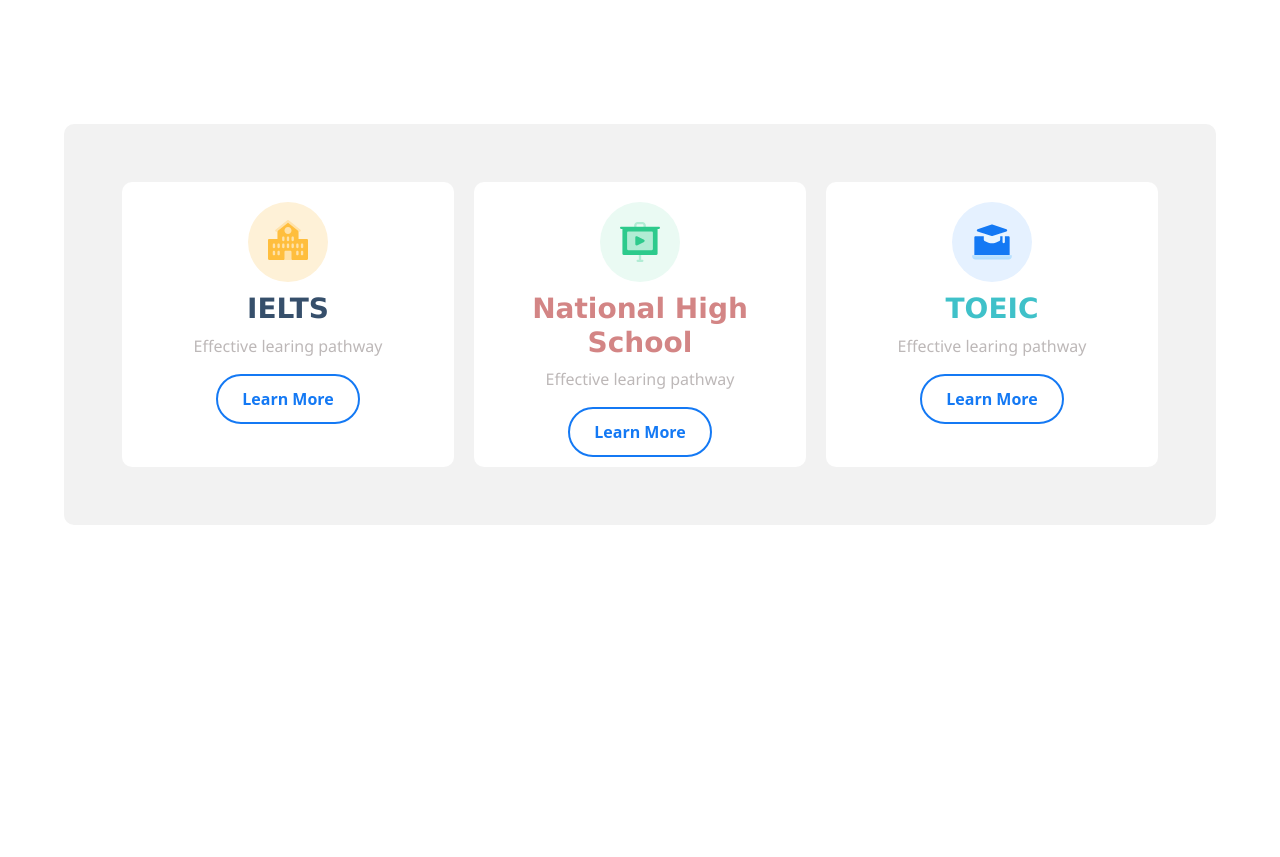
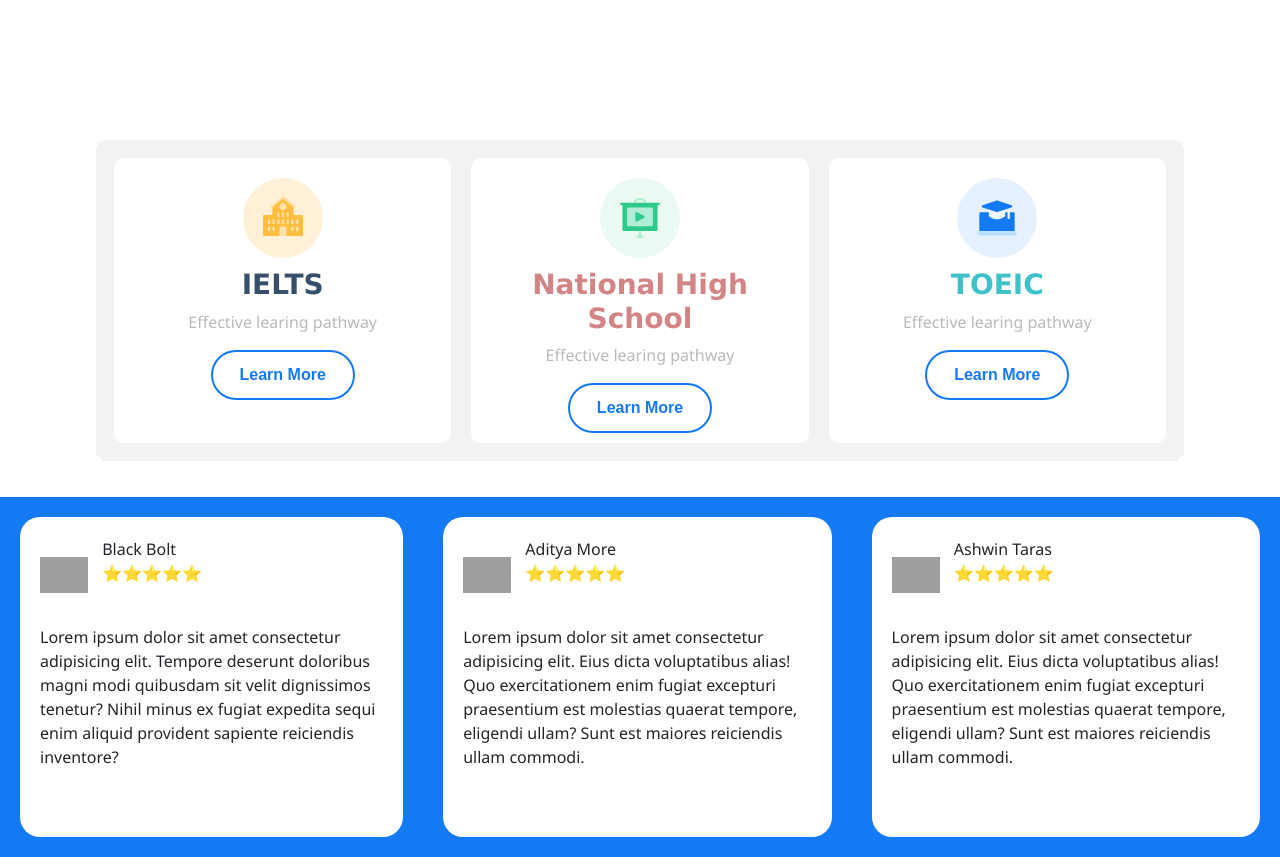
Before and after one commit to BlackBolt2003/PREP.VN-Redesigned-, a plain HTML site: page index.html in a window 1280 px wide. Shown: the part 740-1597 px from the top of the page. Before the commit the page ends 1409 px from the top, so only its background shows below. Drawn offline with nearby package versions, Linux system fonts and the light colour scheme; grey boxes are pictures that could not be loaded.

Commit message:
added animated cards

```diff
--- a/css/styles.css
+++ b/css/styles.css
@@ -44,110 +44,134 @@ body {
 #intro-container{
   /* margin-top: 9rem; */
   height: 90vh;
-  padding: 9rem 0;
+  padding: 10rem 0;
 }
 
 #school-section{
-  padding: 9rem 0;
+  padding: 10rem 0 1rem;
 }
+
 /* text-styling below:*/
+
 .grey-text{
   color: rgb(189, 184, 184);
 }
+
 .title{
-  font-family: 'Open Sans', sans-serif;
-  font-weight:bolder;
+  /* font-family: 'Open Sans', sans-serif; */
+  font-family: 'Montserrat', sans-serif;
+  font-weight:900;
 }
+
 /* text-styling end*/
 
+/* Intro section below */
 .intro-img-grp{
   height: 241px;
   margin: 10px;
   width: 100px;
   background-color: green;
 }
+
 .circle-img{
   border-radius: 50%;
 }
+
 .intro-first{
   border-top-right-radius: 50%;
   border-bottom-right-radius: 50%;
   border-top-left-radius: 20px;
   border-bottom-left-radius: 20px;
 }
+
 .intro-fourth{
    border-top-right-radius: 20px;
   border-bottom-right-radius: 100%;
   border-top-left-radius: 20px;
   border-bottom-left-radius: 20px;
 }
+
 .intro-section-btn{
   padding: 10px 10px;
   margin: 10px;
 }
+
 .join-with-us{
   height: 50px;
   width: 9rem;
   border-radius: 25px;
   border: none;
   color: white;
-  font-family:'Open Sans', sans-serif;
+  /* font-family:'Open Sans', sans-serif; */
+  font-family: 'Montserrat-Bold', sans-serif;
   font-weight:700;
   border: 2px solid #1479f4;
   background-color:#1479f4;
   transition: all 0.15s;
 }
+
 .join-with-us:hover{
   color: #1479f4;
   background-color: white;
   font-weight: 700;
 }
+
 .learn-more{
   height: 50px;
   width: 9rem;
   border-radius: 25px;
   border: 2px solid #1479f4; ;
   color: #1479f4;
-  font-family:'Open Sans', sans-serif;
+  /* font-family:'Open Sans', sans-serif; */
+  font-family: 'Montserrat-Bold', sans-serif;
   font-weight:700;
   background-color: white;
   transition: all 0.15s;
 }
+
 .learn-more:hover{
   background-color: #1479f4;
   color: white;
 }
+
 .intro-stats{
   margin: 30px auto 0px;
   display: flex;
   justify-content: space-evenly;
 }
+
 .intro-stats span h3, .intro-stats span p{
   font-weight: 700;
 }
+
 /* School section below */
+
 .greybox{
-  padding: 3rem;
+  padding: 0.5rem;
   position: relative;
-  width: 90vw;
+  width: 85vw;
   margin: 0 auto;
   background-color: hsl(0, 0%, 95%);
   text-align: center;
   border-radius: 10px;
 }
+
 .greybox img{
   position: relative;
   margin: 0 auto;
   padding: 10px;
 }
+
 .greybox .row{
   display: flex;
   justify-content: space-around;
 }
+
 .greybox h3{
   font-family: 'Lucida Sans', 'Lucida Sans Regular', 'Lucida Grande', 'Lucida Sans Unicode', Geneva, Verdana, sans-serif;
   font-weight:600;
 }
+
 .greybox .col{
   background-color: white;
   margin: 10px;
@@ -155,6 +179,63 @@ body {
   border-radius: 10px;
   transition: all 0.5s;
 }
+
 .greybox .col:hover{
   transform: translateY(-10px);
+  box-shadow: 10px 5px 5px #989898;
 }
+
+/* Testimonial section below */
+
+#testimonial-section{
+  /* min-height: 100vh; */
+  background-color: #1479f4;
+}
+
+.testimonial-container{
+  margin: 20px 0px 0px;
+  display: flex;
+  flex-direction: row;
+}
+
+.testimonial img{
+  width: 3rem;
+  margin: 0 10px 0 0;
+}
+
+.testimonial-info{
+  display: inline-block;
+  padding-bottom: 40px;
+}
+.testimonial{
+  height: 20rem;
+  border-radius: 20px;
+  background-color: white;
+  padding: 20px;
+  margin: 20px;
+  display: inline-block;
+  /* height: max-content; */
+}
+
+/* Animations */
+
+.hidden{
+opacity: 0;
+filter: blur(10px);
+transform: translateX(-100%);
+transition: all 1s;
+}
+
+.show{
+opacity: 1;
+filter: blur(0);
+transform: translateX(0);
+}
+
+.testimonial:nth-child(2){
+  transition-delay: 400ms;
+}
+
+.testimonial:nth-child(3){
+  transition-delay: 600ms;
+}
--- a/index.html
+++ b/index.html
@@ -7,12 +7,21 @@
     <title>PREP.VN</title>
 
     <!-- Google Fonts -->
+
+    <link rel="preconnect" href="https://fonts.googleapis.com">
+  <link rel="preconnect" href="https://fonts.gstatic.com" crossorigin>
+  <link href="https://fonts.googleapis.com/css2?family=Montserrat&display=swap" rel="stylesheet">
+
     <link rel="preconnect" href="https://fonts.googleapis.com" />
     <link rel="preconnect" href="https://fonts.gstatic.com" crossorigin />
     <link
       href="https://fonts.googleapis.com/css2?family=Noto+Sans:wght@100;200;300;400;500;600;700;800;900&display=swap"
       rel="stylesheet"
     />
+
+    <link rel="preconnect" href="https://fonts.googleapis.com">
+    <link rel="preconnect" href="https://fonts.gstatic.com" crossorigin>
+    <link href="https://fonts.googleapis.com/css2?family=Open+Sans&display=swap" rel="stylesheet">
 
     <!-- Bootstrap CSS -->
 
@@ -22,14 +31,6 @@
       integrity="sha384-gH2yIJqKdNHPEq0n4Mqa/HGKIhSkIHeL5AyhkYV8i59U5AR6csBvApHHNl/vI1Bx"
       crossorigin="anonymous"
     />
-
-    <!-- Bootstrap JS -->
-
-    <script
-      src="https://cdn.jsdelivr.net/npm/bootstrap@5.2.0/dist/js/bootstrap.bundle.min.js"
-      integrity="sha384-A3rJD856KowSb7dwlZdYEkO39Gagi7vIsF0jrRAoQmDKKtQBHUuLZ9AsSv4jD4Xa"
-      crossorigin="anonymous"
-    ></script>
 
     <!-- CSS Stylesheet -->
 
@@ -74,7 +75,9 @@
         </nav>
       </div>
     </section>
+
     <!-- INTRO SECTION -->
+
     <section id="intro">
       <div id="intro-container" class="container text-center">
           <div class="row">
@@ -129,7 +132,9 @@
             </div>
           </div>
   </section>
+
   <!-- SCHOOL SECTION -->
+
   <section id="school-section">
       <div class="greybox">
           <div class="container">
@@ -156,10 +161,57 @@
           </div>
       </div>
   </section>
+
+  <!-- TESTIMONIAL SECTION -->
+  <section id="testimonial-section">
+    <div class="testimonial-container">
+      <div class="testimonial hidden">
+        <img src="https://cdn.pixabay.com/photo/2015/10/05/22/37/blank-profile-picture-973460_1280.png" alt="">
+        <div class="testimonial-info">
+          <div class="name"> Black Bolt</div>
+          <div class="stars">⭐⭐⭐⭐⭐</div>
+        </div>
+          <p>Lorem ipsum dolor sit amet consectetur adipisicing elit. Tempore deserunt doloribus magni modi quibusdam sit velit dignissimos tenetur? Nihil minus ex fugiat expedita sequi enim aliquid provident sapiente reiciendis inventore?</p>
+      </div>
+      <div class="testimonial hidden">
+        <img src="https://cdn.pixabay.com/photo/2015/10/05/22/37/blank-profile-picture-973460_1280.png" alt="">
+        <div class="testimonial-info">
+            <div class="name"> Aditya More</div>
+            <div class="stars">⭐⭐⭐⭐⭐</div>
+        </div>
+          <p>Lorem ipsum dolor sit amet consectetur adipisicing elit. Eius dicta voluptatibus alias! Quo exercitationem enim fugiat excepturi praesentium est molestias quaerat tempore, eligendi ullam? Sunt est maiores reiciendis ullam commodi.</p>
+      </div>
+      <div class="testimonial hidden">
+        <img src="https://cdn.pixabay.com/photo/2015/10/05/22/37/blank-profile-picture-973460_1280.png" alt="">
+        <div class="testimonial-info">
+          <div class="name"> Ashwin Taras</div>
+          <div class="stars">⭐⭐⭐⭐⭐</div>
+        </div>
+          <p>Lorem ipsum dolor sit amet consectetur adipisicing elit. Eius dicta voluptatibus alias! Quo exercitationem enim fugiat excepturi praesentium est molestias quaerat tempore, eligendi ullam? Sunt est maiores reiciendis ullam commodi.</p>
+      </div>
+    </div>
+  </section>
+
+  <!-- PRESS IMAGES SECTIONS -->
+
+  <section id="press-img">
+
+  </section>
+
+  <!-- FOOTER -->
+
+  <section id="footer">
+
+  </section>
+
   <!-- Bootstrap AND jQuery -->
+
   <script src="https://cdn.jsdelivr.net/npm/bootstrap@5.2.2/dist/js/bootstrap.bundle.min.js" integrity="sha384-OERcA2EqjJCMA+/3y+gxIOqMEjwtxJY7qPCqsdltbNJuaOe923+mo//f6V8Qbsw3" crossorigin="anonymous"></script>
   <script src="https://ajax.googleapis.com/ajax/libs/jquery/3.6.1/jquery.min.js"></script>
+
   <!-- EXTERNAL JS FILE -->
+
   <script src="index.js"></script>
+
   </body>
 </html>
--- a/index.js
+++ b/index.js
@@ -0,0 +1,17 @@
+// testimonial section animation:
+const observer = new IntersectionObserver((entries)=>{
+    entries.forEach((entry)=>{
+        console.log(entry);
+        if(entry.isIntersecting){
+            entry.target.classList.add('show') //applies animation when visible and shows it
+        }
+        else{
+            entry.target.classList.remove('show'); //removes it when it is not visibile
+        }
+    });
+});
+
+const hiddenElements = document.querySelectorAll('.hidden');
+
+hiddenElements.forEach((el)=>observer.observe(el)); //observe all hidden elements.
+// testimonial section animation end.
```
